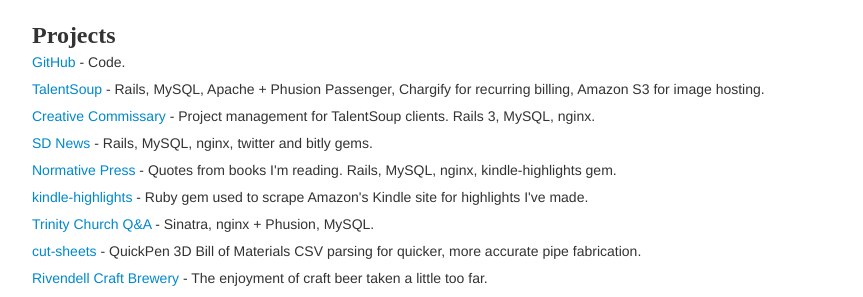
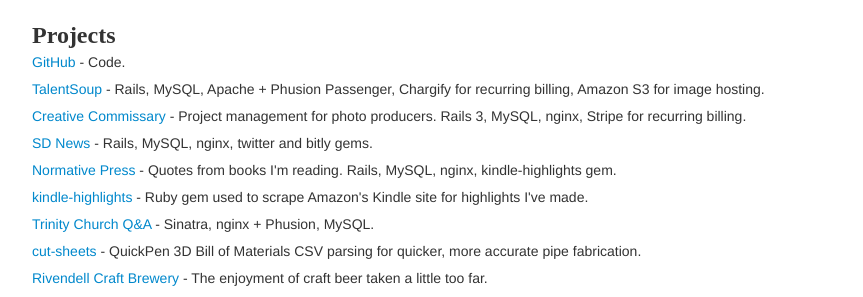
Before and after one commit to speric/speric.github.com, a Jekyll site: the page built from index.html, in a window 1280 px wide. Shown: the part 669-966 px from the top of the page, without its empty margins (208-1071 px from the left). Built offline with Jekyll 4.4.1, drawn with Linux system fonts in a browser that asks for light colours; some web fonts are replaced; Markdown is read by kramdown in place of the engine named in the settings.

Commit message:
Update index.html

```diff
--- a/index.html
+++ b/index.html
@@ -16,7 +16,7 @@
 <h2>Projects</h2>
 <div class="row-fluid"><div class="span12"><p><a href="https://github.com/speric">GitHub</a> - Code.</p></div></div></div>
 <div class="row-fluid"><div class="span12"><p><a href="https://talentsoup.com">TalentSoup</a> - Rails, MySQL, Apache + Phusion Passenger, Chargify for recurring billing, Amazon S3 for image hosting.</p></div></div>
-<div class="row-fluid"><div class="span12"><p><a href="http://getcommissary.com">Creative Commissary</a> - Project management for TalentSoup clients. Rails 3, MySQL, nginx.</p></div></div>
+<div class="row-fluid"><div class="span12"><p><a href="http://getcommissary.com">Creative Commissary</a> - Project management for photo producers. Rails 3, MySQL, nginx, Stripe for recurring billing.</p></div></div>
 <div class="row-fluid"><div class="span12"><p><a href="http://news.sensusdivinitatis.com/">SD News</a> - Rails, MySQL, nginx, twitter and bitly gems.</p></div></div>
 <div class="row-fluid"><div class="span12"><p><a href="http://normativepress.com">Normative Press</a> - Quotes from books I'm reading.  Rails, MySQL, nginx, kindle-highlights gem.</p></div></div>
 <div class="row-fluid"><div class="span12"><p><a href="https://github.com/speric/kindle-highlights">kindle-highlights</a> - Ruby gem used to scrape Amazon's Kindle site for highlights I've made.</p></div></div>
```
